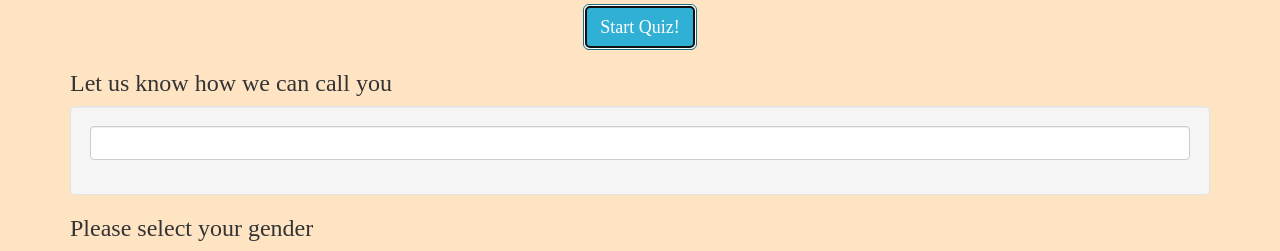
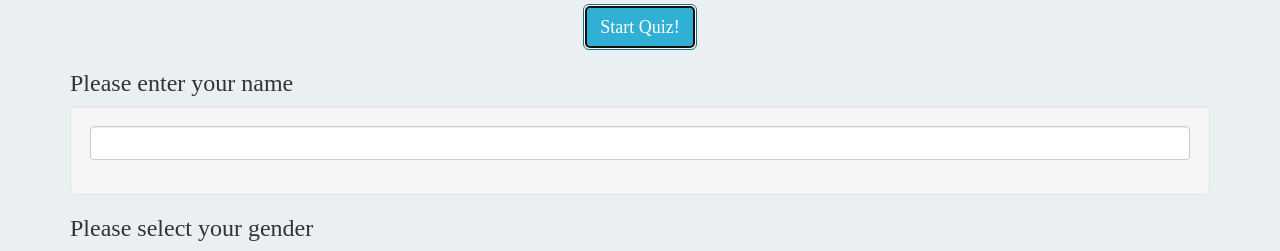
Before and after one commit to IvanLebedzeu/programming_language_suggester, a plain HTML site: page index.html in a window 1280 px wide. Both pictures are taken after a click on the button "Start Quiz!". Shown: the part 529-780 px from the top of the page. Drawn offline with Linux system fonts and the light colour scheme.

Commit message:
minor changes in styles

```diff
--- a/css/styles.css
+++ b/css/styles.css
@@ -17,7 +17,7 @@ img:not(.mainImage) {
 
 body {
   font-family: serif;
-  background-color: bisque;
+  background-color: rgb(234, 239, 241);
 }
 
 h1 {
--- a/index.html
+++ b/index.html
@@ -17,7 +17,7 @@
       <button type = "button" class = "btn btn-info btn-lg" id = "myBtn1">Start Quiz!</button>
       </div>
       <div id = "startQuiz">
-        <h3>Let us know how we can call you</h3>
+        <h3>Please enter your name</h3>
         <form id = formOne>
           <div class = "well">
             <div class = "form-group">
```
